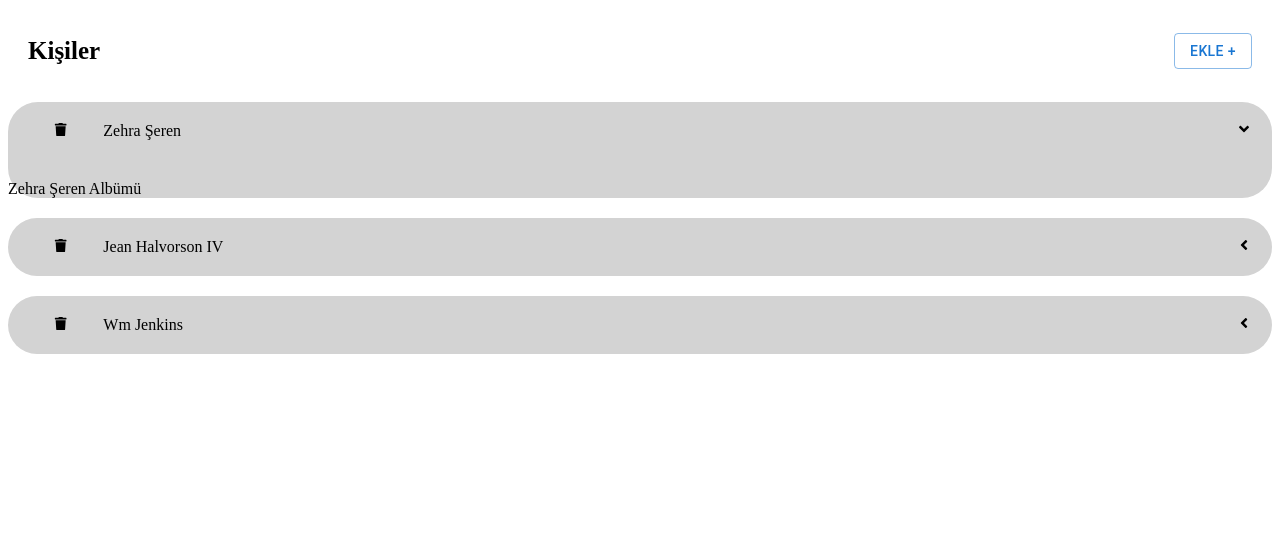
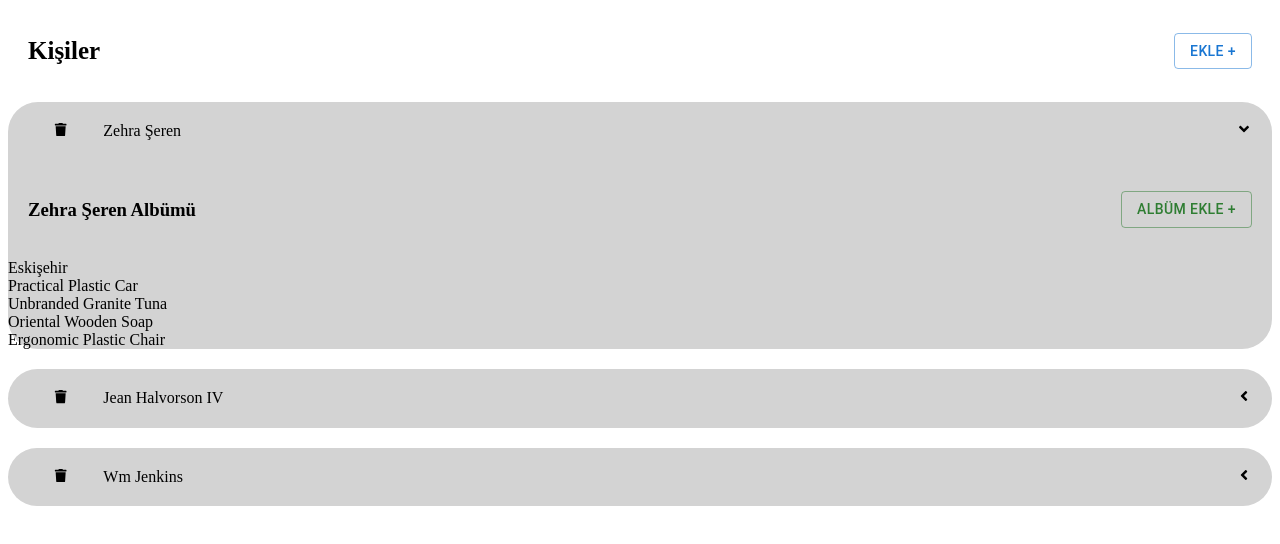
Before and after one commit to zehraseren/personal, a React (Vite) app: page / in a window 1280 px wide. Both pictures are taken after a click on the element 1244 px from the left and 130 px from the top of the page. Shown: the top 544 px of the page. Built offline with nearby package versions, Linux system fonts and the light colour scheme; data requests are answered from the project's data file.

Commit message:
Albüm aktarımı yapıldı.

```diff
--- a/db.json
+++ b/db.json
@@ -15,9 +15,29 @@
   ],
   "albums": [
     {
-      "userıId": 3,
+      "userId": 3,
       "title": "Eskişehir",
       "id": 15
+    },
+    {
+      "id": "e414",
+      "userId": "3",
+      "title": "Practical Plastic Car"
+    },
+    {
+      "id": "b74b",
+      "userId": "3",
+      "title": "Unbranded Granite Tuna"
+    },
+    {
+      "id": "f1d4",
+      "userId": "3",
+      "title": "Oriental Wooden Soap"
+    },
+    {
+      "id": "d823",
+      "userId": "3",
+      "title": "Ergonomic Plastic Chair"
     }
   ]
 }
--- a/src/components/AlbumList.jsx
+++ b/src/components/AlbumList.jsx
@@ -1,9 +1,48 @@
-import { useFetchAlbumsQuery } from "../store/apis/albumsApi";
+/* eslint-disable react/prop-types */
+import { Button, CircularProgress, Skeleton } from "@mui/material";
+import {
+  useAddAlbumsMutation,
+  useFetchAlbumsQuery,
+} from "../store/apis/albumsApi";
+import AlbumListItem from "./AlbumListItem";
 
 function AlbumList({ user }) {
   const { data, isError, isFetching } = useFetchAlbumsQuery(user);
+  const [addAlbum, results] = useAddAlbumsMutation();
+  const handleAlbumAdd = () => {
+    addAlbum(user);
+  };
 
-  return <div>{user.name} Albümü</div>;
+  let content;
+  if (isFetching) {
+    content = (
+      <Skeleton variant="rectangular" sx={{ width: "100%", height: "80px" }} />
+    );
+  } else if (isError) {
+    content = <div>Hata var</div>;
+  } else {
+    content = data.map((album) => {
+      return <AlbumListItem key={album.id} album={album} />;
+    });
+  }
+
+  return (
+    <>
+      <div>
+        <div className="topArrangement">
+          <h3>{user.name} Albümü</h3>
+          <Button color="success" variant="outlined" onClick={handleAlbumAdd}>
+            {results.isLoading ? (
+              <CircularProgress style={{ width: "23px", height: "23px" }} />
+            ) : (
+              <span>Albüm Ekle +</span>
+            )}
+          </Button>
+        </div>
+      </div>
+      <div>{content}</div>
+    </>
+  );
 }
 
 export default AlbumList;
--- /dev/null
+++ b/src/components/AlbumListItem.jsx
@@ -0,0 +1,7 @@
+/* eslint-disable react/prop-types */
+
+function AlbumListItem({album}) {
+  return <div>{album.title}</div>;
+}
+
+export default AlbumListItem;
--- a/src/components/ExpandablePanel.jsx
+++ b/src/components/ExpandablePanel.jsx
@@ -1,3 +1,4 @@
+/* eslint-disable react/prop-types */
 import { FaAngleLeft, FaAngleDown } from "react-icons/fa";
 import { useState } from "react";
 
--- a/src/components/UsersList.jsx
+++ b/src/components/UsersList.jsx
@@ -27,7 +27,11 @@
       <div className="topArrangement">
         <h1 style={{ fontSize: "25px" }}>Kişiler</h1>
         <Button variant="outlined" onClick={handleUserAdd}>
-          {results.isLoading ? <CircularProgress style={{width:"23px", height:"23px"}}/> : <span>Ekle +</span>}
+          {results.isLoading ? (
+            <CircularProgress style={{ width: "23px", height: "23px" }} />
+          ) : (
+            <span>Ekle +</span>
+          )}
         </Button>
       </div>
       {content}
--- a/src/components/UsersListItem.jsx
+++ b/src/components/UsersListItem.jsx
@@ -1,3 +1,4 @@
+/* eslint-disable react/prop-types */
 import ExpandablePanel from "./ExpandablePanel";
 import AlbumList from "./AlbumList";
 import { FaTrash } from "react-icons/fa";
```
